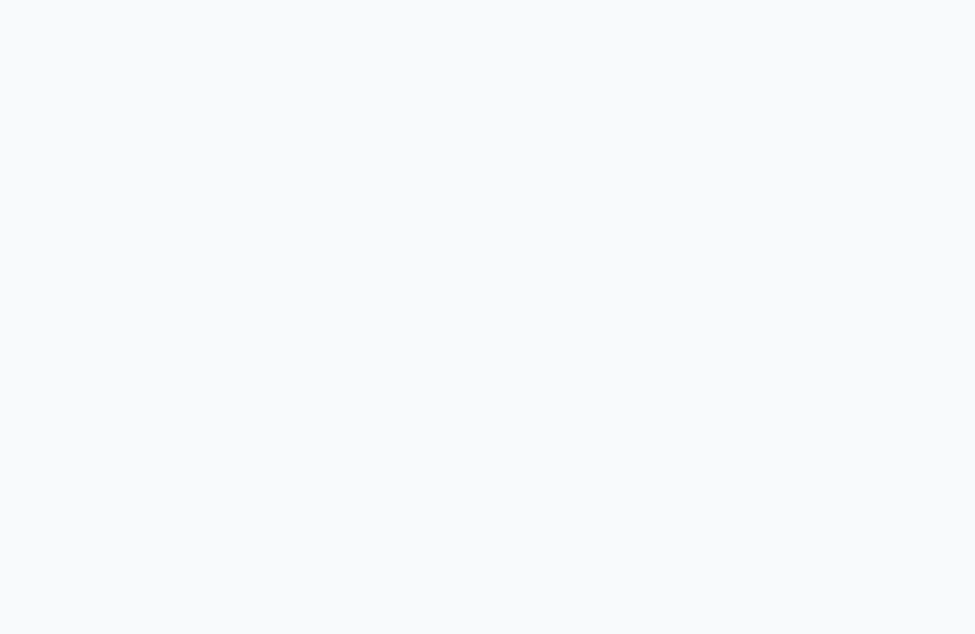
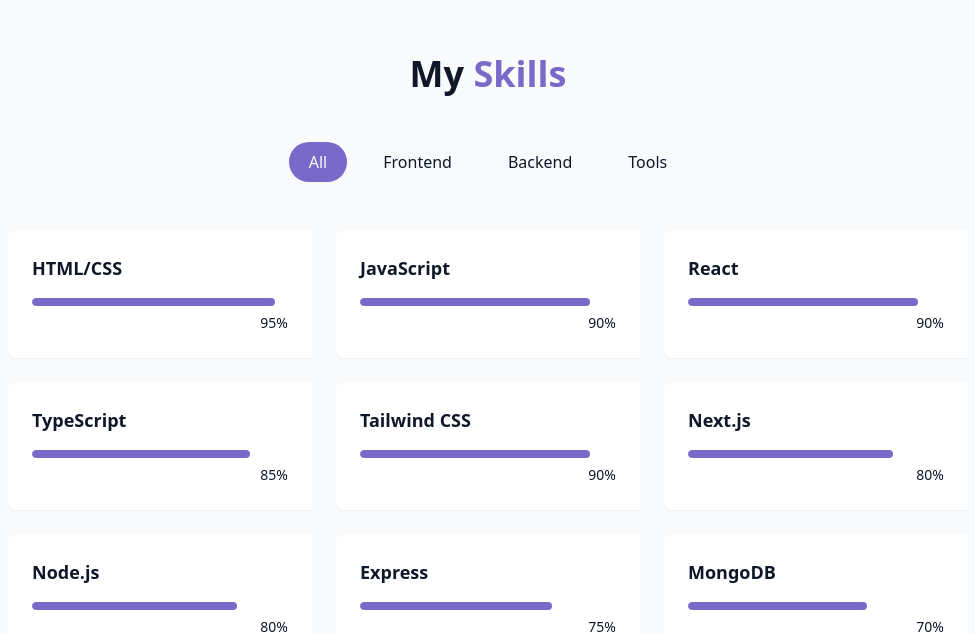
Before and after one commit to Paradise1373/beautifull-project, a React (Vite) app: page / in a window 1280 px wide. Shown: the part 1548-2182 px from the top of the page, without its empty margins (152-1127 px from the left). Before the commit the page ends 1506 px from the top, so only its background shows below. Built offline with nearby package versions, Linux system fonts and the light colour scheme.

Commit message:
create skillSection folder

```diff
--- a/src/components/HeroSection.jsx
+++ b/src/components/HeroSection.jsx
@@ -9,7 +9,7 @@
       <div className='container max-w-4xl mx-auto z-10 text-center'>
         <div className='space-y-6'>
           <h2 className='text-3xl md:text-5xl font-bold tracking-tight'>
-            <span className='opacity-0 animate-fade-in'>Hi,I'm </span>
+            <span className='opacity-0 animate-fade-in'>Hi, I'm </span>
             <span className='opacity-0 animate-fade-in-delay-1 text-primary'>
               ABdullah{' '}
             </span>
--- /dev/null
+++ b/src/components/ProjectsSection.jsx
@@ -0,0 +1,16 @@
+const projects = [
+  {
+    id: 1,
+
+  }
+]
+
+const ProjectsSection = () => {
+  return (
+    <section>
+
+    </section>
+  )
+}
+
+export default ProjectsSection
--- /dev/null
+++ b/src/components/SkillsSection.jsx
@@ -0,0 +1,87 @@
+import { useState } from 'react'
+
+import { cn } from '../lib/utils'
+
+const skills = [
+  // Frontend
+  { name: 'HTML/CSS', level: 95, category: 'frontend' },
+  { name: 'JavaScript', level: 90, category: 'frontend' },
+  { name: 'React', level: 90, category: 'frontend' },
+  { name: 'TypeScript', level: 85, category: 'frontend' },
+  { name: 'Tailwind CSS', level: 90, category: 'frontend' },
+  { name: 'Next.js', level: 80, category: 'frontend' },
+
+  // Backend
+  { name: 'Node.js', level: 80, category: 'backend' },
+  { name: 'Express', level: 75, category: 'backend' },
+  { name: 'MongoDB', level: 70, category: 'backend' },
+  { name: 'PostgreSQL', level: 65, category: 'backend' },
+  { name: 'GraphQL', level: 43, category: 'backend' },
+
+  // Tools
+  { name: 'Git/GitHub', level: 90, category: 'tools' },
+  { name: 'Docker', level: 70, category: 'tools' },
+  { name: 'Figma', level: 85, category: 'tools' },
+  { name: 'VS Code', level: 95, category: 'tools' },
+]
+
+const categories = ['all', 'frontend', 'backend', 'tools']
+
+const SkillsSection = () => {
+  const [activeCategory, setActiveCategory] = useState('all')
+
+  const filteredSkills = skills.filter(
+    (skill) => activeCategory === 'all' || skill.category === activeCategory
+  )
+
+  return (
+    <section id='skills' className='py-24 px-4 relative bg-secondary/30'>
+      <div className='container mx-auto max-w-5xl'>
+        <h2 className='text-3xl md:text-4xl font-bold mb-12 text-center'>
+          My <span className='text-primary'>Skills</span>
+        </h2>
+        <div className='flex flex-wrap gap-4 mb-12 justify-center'>
+          {categories.map((category, key) => (
+            <button
+              key={key}
+              onClick={() => setActiveCategory(category)}
+              className={cn(
+                'px-5 py-2 rounded-full transition-colors duration-300 capitalize',
+                activeCategory === category
+                  ? 'bg-primary text-primary-foreground'
+                  : 'bg-secondary/70 text-foreground hover:bg-secondary'
+              )}
+            >
+              {category}
+            </button>
+          ))}
+        </div>
+        <div className='grid grid-cols-1 md:grid-cols-2 lg:grid-cols-3 gap-6'>
+          {filteredSkills.map((skill, key) => (
+            <div
+              key={key}
+              className='p-6 rounded-l-lg card-hover bg-card shadow-xs'
+            >
+              <div className='text-left mb-4'>
+                <h3 className='font-semibold text-lg'>{skill.name}</h3>
+              </div>
+              <div className='w-full bg-secondary/50 h-2 rounded-full overflow-hidden'>
+                <div
+                  className='h-2 rounded-full origin-left bg-primary animate-[grow_1.5s_ease-out]'
+                  style={{ width: skill.level + '%' }}
+                />
+              </div>
+              <div className='text-right mt-1'>
+                <span className='text-sm text-muted-foreground'>
+                  {skill.level}%
+                </span>
+              </div>
+            </div>
+          ))}
+        </div>
+      </div>
+    </section>
+  )
+}
+
+export default SkillsSection
--- a/src/pages/Home.jsx
+++ b/src/pages/Home.jsx
@@ -3,6 +3,7 @@
 import NavBar from '../components/NavBar'
 import HeroSection from '../components/HeroSection'
 import AboutSection from '../components/AboutSection'
+import SkillsSection from '../components/SkillsSection'
 
 const Home = () => {
   return (
@@ -12,6 +13,7 @@
       <NavBar />
       <HeroSection />
       <AboutSection />
+      <SkillsSection />
     </div>
   )
 }
```
